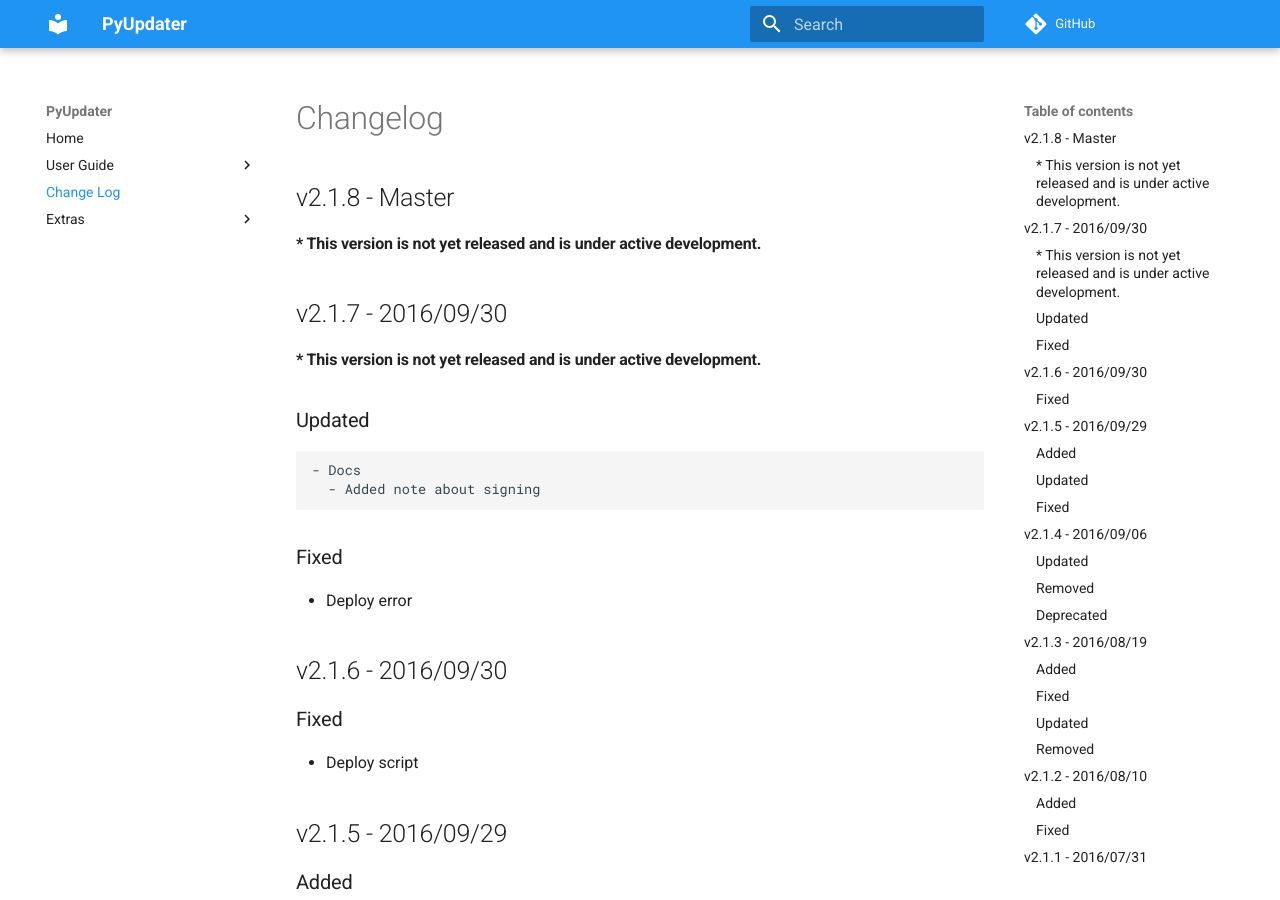
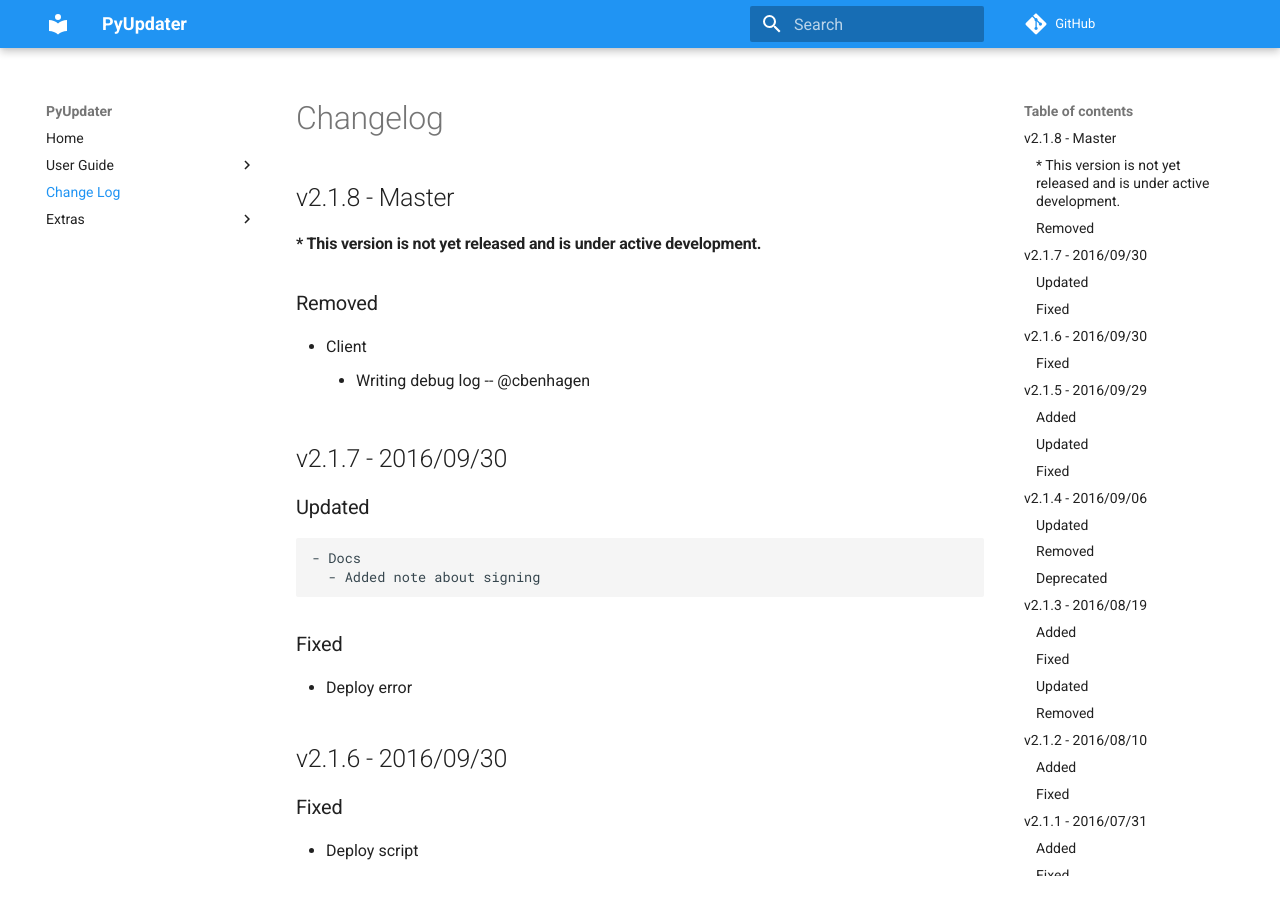
Before and after one commit to Digital-Sapphire/PyUpdater, an MkDocs documentation site: the page built from docs/changelog.md, in a window 1280 px wide and 900 px high. Built offline with MkDocs 1.6.1 and Material for MkDocs 9.7.7, drawn with Linux system fonts in a browser that asks for light colours; comment, search, counter and statistics services are not loaded; old or Windows-style settings are respelled for this version of MkDocs.

Commit message:
remove pre-release warning from released version

```diff
--- a/docs/changelog.md
+++ b/docs/changelog.md
@@ -3,9 +3,13 @@
 ## v2.1.8 - Master
 ####* This version is not yet released and is under active development.
 
+###Removed
+
+  - Client
+    - Writing debug log -- @cbenhagen
+
 
 ## v2.1.7 - 2016/09/30
-####* This version is not yet released and is under active development.
 
 ###Updated
 
```
